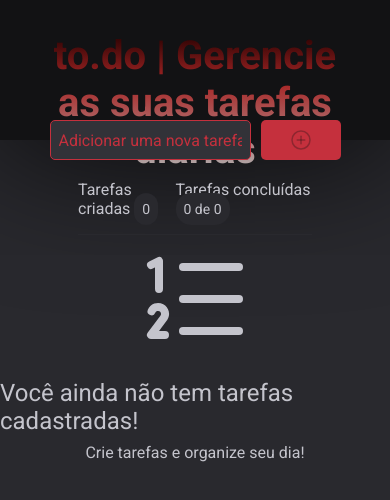
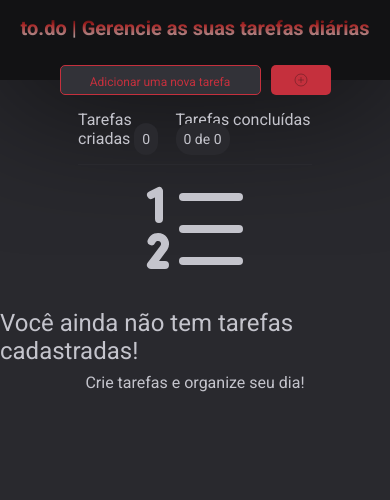
Before and after one commit to ghgarayo/to-do-list, a React (Vite) app: page / in a window 390 px wide. Shown: the top 500 px of the page. Built offline with nearby package versions, Linux system fonts and the light colour scheme.

Commit message:
responsividade parcial

```diff
--- a/src/components/AddTaskBar.module.css
+++ b/src/components/AddTaskBar.module.css
@@ -1,4 +1,4 @@
-.addTaskBar{
+.addTaskBar {
   width: 100%;
   height: 80px;
 
@@ -9,7 +9,7 @@
   margin-top: -40px;
 }
 
-.addTaskBar > input{
+.addTaskBar > input {
   min-width: 50%;
   height: 40px;
   background: var(--gray-600);
@@ -21,13 +21,12 @@
   outline: none;
 }
 
-.addTaskBar > input:focus{
+.addTaskBar > input:focus {
   border: 1px solid var(--red-700);
   box-shadow: 0 0 0 2px var(--red-700);
 }
 
-
-.addTaskBar > input::placeholder{
+.addTaskBar > input::placeholder {
   color: var(--red-700);
   opacity: 1;
   text-align: center;
@@ -35,12 +34,12 @@
   transition: opacity 0.2s;
 }
 
-.addTaskBar > input:focus::placeholder{
+.addTaskBar > input:focus::placeholder {
   color: var(--red-700);
   opacity: 0.5;
 }
 
-.submitBtn{
+.submitBtn {
   display: flex;
   align-items: center;
   justify-content: space-around;
@@ -58,15 +57,43 @@
   transition: background 0.2s;
 }
 
-.submitBtn:hover{
+.submitBtn:hover {
   background: var(--red-300);
 }
 
-.submitBtn:disabled{
+.submitBtn:disabled {
   cursor: not-allowed;
 }
 
-.submitBtn > svg{
+.submitBtn > svg {
   width: 1.5rem;
   height: 1.5rem;
 }
+
+@media (max-width: 768px) {
+  .addTaskBar {
+    height: 60px;
+    margin-top: -30px;
+  }
+
+  .addTaskBar > input {
+    height: 30px;
+    min-width: 50%;
+  }
+
+  .addTaskBar > input::placeholder {
+    font-size: 0.75rem;
+  }
+
+
+  .submitBtn {
+    width: 60px;
+    height: 30px;
+    font-size: 0.8rem;
+  }
+
+  .submitBtn > svg {
+    width: 1rem;
+    height: 1rem;
+  }
+}
--- a/src/components/Header.module.css
+++ b/src/components/Header.module.css
@@ -21,3 +21,17 @@
 
 
 }
+
+
+@media (max-width: 768px) {
+
+  .header {
+    height: 80px;
+    padding: 1rem;
+  }
+
+  .header p {
+    font-size: 1.25rem;
+  }
+
+}
--- a/src/components/TaskCounter.module.css
+++ b/src/components/TaskCounter.module.css
@@ -11,14 +11,6 @@
 
 }
 
-.task
-
-
-.createdTasks{
-}
-
-.concludedTasks{
-}
 
 .taskCounterContainer p span{
   font-size: 0.875rem;
--- a/src/components/TaskList.module.css
+++ b/src/components/TaskList.module.css
@@ -47,8 +47,8 @@
   font-size: 0.875rem;
   font-weight: 600;
   color: var(--gray-300);
-  overflow: hidden; /* Esconde o conteúdo excedente */
-  word-wrap: break-word; /* Permite quebrar palavras longas, se necessário */
+  overflow: hidden;
+  word-wrap: break-word;
 }
 
 
@@ -69,3 +69,7 @@
   height: 2rem;
   color: var(--green-500);
 }
+
+@media (max-width: 768px) {
+
+}
```
Lines whose indentation alone changed are shown as unchanged.
